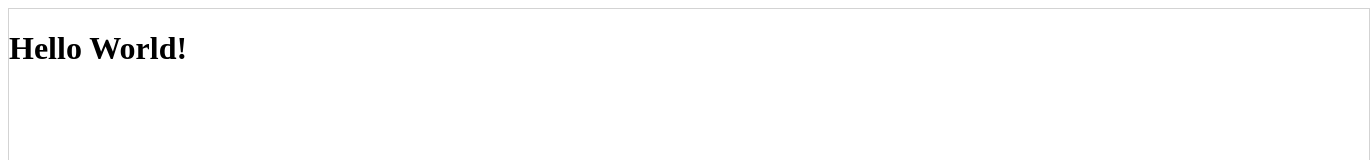
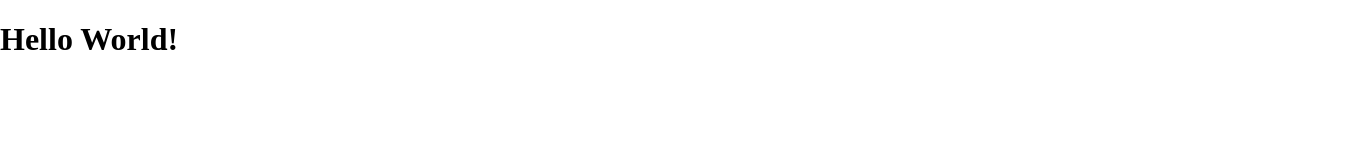
Before and after one commit to nodematiclabs/event-graph-js, a website built with webpack: page demo/index.html in a window 1280 px wide. Shown: the top 160 px of the page, 1370 px wide, since content can reach past the window. Built offline with nearby package versions, Linux system fonts and the light colour scheme.

Commit message:
make canvas fullscreen and getrid of border

```diff
--- a/demo/main.css
+++ b/demo/main.css
@@ -1,5 +1,11 @@
+body {
+  margin: 0;
+  padding: 0;
+}
+
 #root {
-    width: 1360px;
-    height: 900px;
-    border: 1px solid lightgray;
-  }
+  position: absolute;
+  width: 100%;
+  height: 100%;
+  border: none;
+}
```
